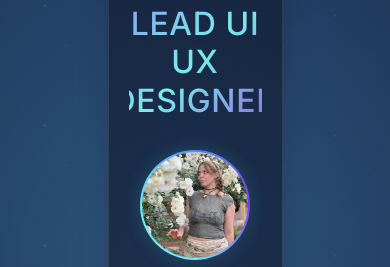
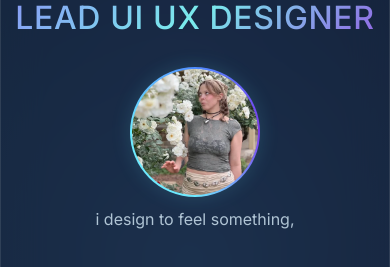
Before and after one commit to etscott98/portfolio, a plain HTML site: page index.html in a window 390 px wide. Shown: the part 158-425 px from the top of the page. Drawn offline with Linux system fonts and the light colour scheme.

Commit message:
fix porfile module in app

```diff
--- a/css/_responsive.css
+++ b/css/_responsive.css
@@ -58,13 +58,13 @@
   }
 
   .left-column-container {
-    width: calc(100% - 20px) !important;
-    max-width: 480px !important;
+    width: 98vw !important;
+    max-width: 98vw !important;
     height: auto !important;
     min-height: auto !important;
     max-height: none !important;
-    padding: 24px 20px 20px 20px !important;
-    margin: 0 auto !important;
+    padding: 24px 2px 20px 2px !important;
+    margin: 0 !important;
     border-radius: 16px !important;
     box-sizing: border-box !important;
     overflow: visible !important;
@@ -130,7 +130,7 @@
   }
 
   .work-card-content {
-    padding: 20px !important;
+    padding: 20px 10px !important;
     box-sizing: border-box !important;
     overflow: visible !important;
   }
@@ -201,15 +201,15 @@
     display: flex !important;
     justify-content: center !important;
     align-items: center !important;
-    width: 120px !important;
-    height: 120px !important;
+    width: 140px !important;
+    height: 140px !important;
     margin: 10px auto !important;
     position: relative !important;
   }
 
   .profile-photo img {
-    width: 120px !important;
-    height: 120px !important;
+    width: 140px !important;
+    height: 140px !important;
     margin: 0 !important;
     position: absolute !important;
     top: 0 !important;
@@ -317,19 +317,23 @@
     display: flex !important;
     justify-content: center !important;
     align-items: center !important;
-    width: 110px !important;
-    height: 110px !important;
+    width: 120px !important;
+    height: 120px !important;
     margin: 10px auto !important;
     position: relative !important;
   }
 
   .profile-photo img {
-    width: 110px !important;
-    height: 110px !important;
+    width: 120px !important;
+    height: 120px !important;
     margin: 0 !important;
     position: absolute !important;
     top: 0 !important;
     left: 0 !important;
+  }
+
+  .work-card-content {
+    padding: 16px 2px !important;
   }
 
   .work-card-stats {
@@ -353,6 +357,27 @@
 
   .work-card-stat-label {
     font-size: 0.6rem !important;
+  }
+
+  .left-column-container {
+    width: 100vw !important;
+    max-width: 100vw !important;
+    padding: 18px 0 14px 0 !important;
+    margin: 0 !important;
+  }
+
+  .profile-photo {
+    width: 130px !important;
+    height: 130px !important;
+  }
+
+  .profile-photo img {
+    width: 130px !important;
+    height: 130px !important;
+  }
+
+  .work-card-content {
+    padding: 16px 0 !important;
   }
 }
 
```
